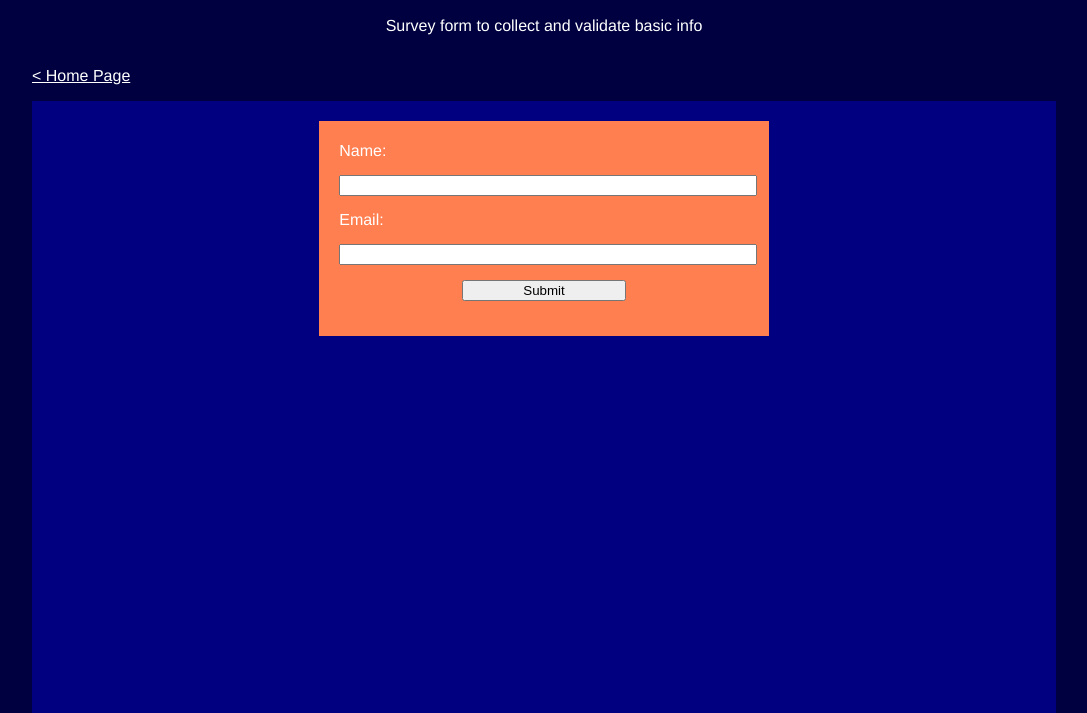
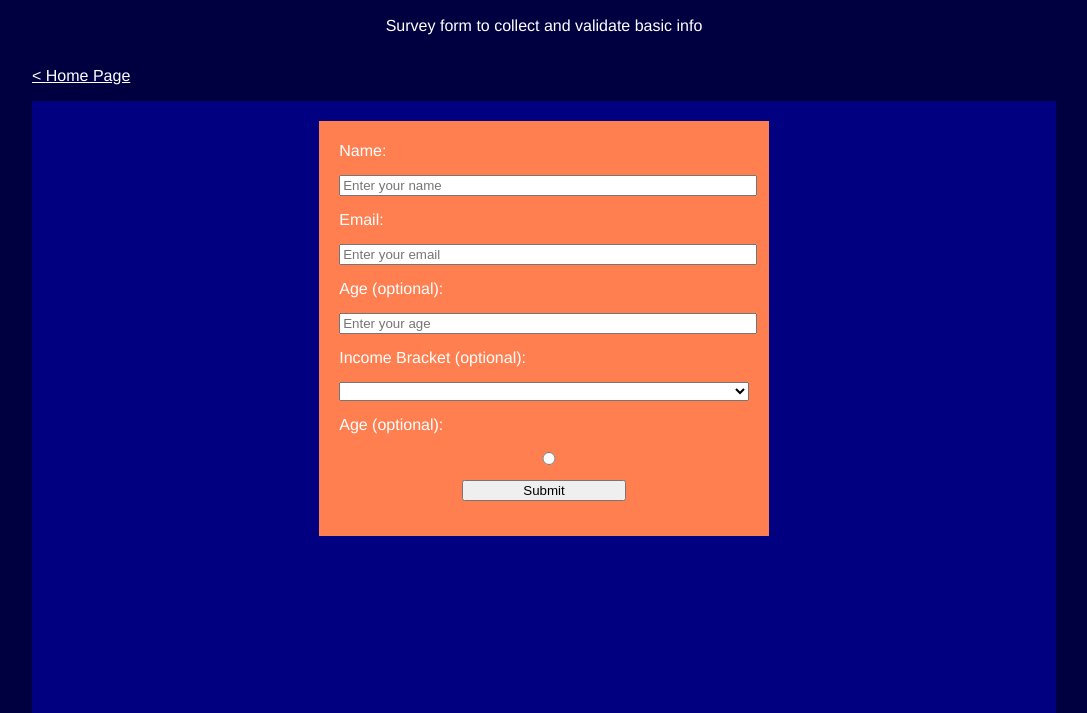
Before and after one commit to koray-eren/FCC-survey-form, a plain HTML site: page index.html in a window 1280 px wide. Shown: the part 87-800 px from the top of the page, without its empty margins (96-1183 px from the left). Drawn offline with Linux system fonts and the light colour scheme.

Commit message:
added form options and styling

```diff
--- a/index.html
+++ b/index.html
@@ -34,7 +34,7 @@ input{
     align-self: center;
     margin-top: 2%;
 }
-label, input {
+label, input, select {
     display: block;
     margin-bottom: 15px;
 }
@@ -56,6 +56,7 @@ label{
     flex-direction: column;
     justify-content: flex-start;
 }
+
 </style>
 
 <html>
@@ -69,10 +70,27 @@ label{
         <p id="back-button"> <a href="https://koray-eren.github.io/"> < Home Page</a></p>
         <div id="form-container">
             <form action="" id="survey-form">
-                <label for="name">Name: </label>
-                <input required type="text" id="name">
-                <label for="email">Email:</label>
-                <input required type="text" id="name">
+                <label for="name" id="name-label">Name: </label>
+                <input required placeholder="Enter your name" type="text" id="name">
+
+                <label for="email" id="email-label">Email:</label>
+                <input required placeholder="Enter your email" type="email" id="name">
+
+                <label for="number" id="number-label">Age (optional):</label>
+                <input placeholder="Enter your age" min="3" max="150" type="number" id="number">
+
+                <label for="dropdown" id="dropdown-label">Income Bracket (optional): </label>
+                <select name="dropdown" id="dropdown">
+                    <option value=""></option>
+                    <option value="Less than $20,000">Less than $20,000</option>
+                    <option value="$20,000 - $100,000">$20,000 - $100,000</option>
+                    <option value="More than $100,000">More than $100,000</option>
+                </select>
+
+                <label for="radio" id="radio-label">Age (optional):</label>
+                <input type="radio" id="radio">
+
+
                 <input type="submit" value="Submit">
             </form>
         </div>
```
